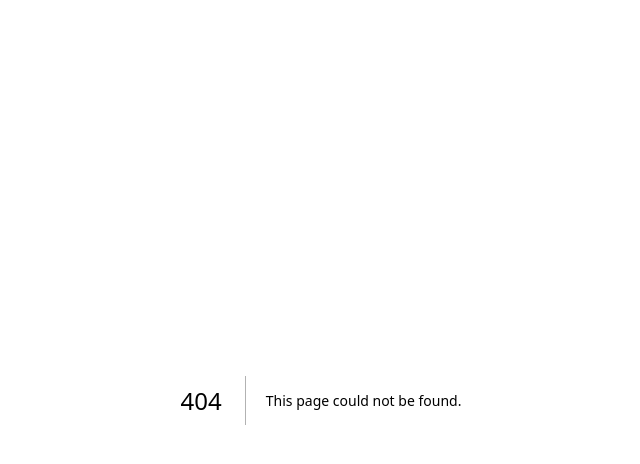
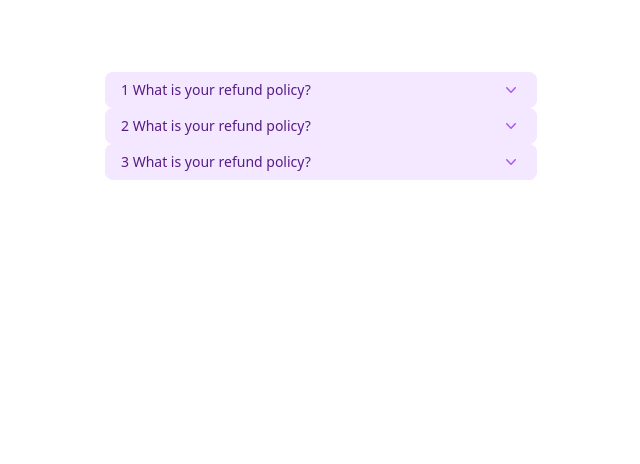
Before and after one commit to abhishekintern/abhishek, a Next.js app: page /disclosure in a window 1280 px wide. Before the commit this address had no page. Shown: the top 464 px of the page, without its empty margins (319-959 px from the left). Built offline with nearby package versions, Linux system fonts and the light colour scheme.

Commit message:
add: disclosure page added

```diff
--- /dev/null
+++ b/src/pages/disclosure.js
@@ -0,0 +1,58 @@
+import { Disclosure } from "@headlessui/react";
+import { ChevronDownIcon } from "@heroicons/react/20/solid";
+import { useState } from "react";
+
+const closures = [
+  {
+    title: "1 What is your refund policy?",
+    desc: "1 If you're unhappy with your purchase for any reason, email us within 90 days and we'll  you in full, no questions asked.",
+  },
+  {
+    title: "2 What is your refund policy?",
+    desc: "2 If you're unhappy with your purchase for any reason, email us within 90 days and we'll  you in full, no questions asked.",
+  },
+  {
+    title: "3 What is your refund policy?",
+    desc: "3 If you're unhappy with your purchase for any reason, email us within 90 days and we'll  you in full, no questions asked.",
+  },
+];
+
+export default function DiclosurePOC() {
+  const [openIndex, setOpenIndex] = useState(null);
+  return (
+    <div className="w-full px-4 pt-16">
+      <div className="mx-auto w-full max-w-md rounded-2xl bg-white p-2">
+        {closures.map((one, i) => (
+          <Disclosure key={i}>
+            {({ open }) => (
+              <>
+                <Disclosure.Button
+                  as={"div"}
+                  onClick={() =>
+                    setOpenIndex((prev) => (prev === i ? null : i))
+                  }
+                  className="flex w-full justify-between rounded-lg bg-purple-100 px-4 py-2 text-left text-sm font-medium text-purple-900 hover:bg-purple-200 focus:outline-none focus-visible:ring focus-visible:ring-purple-500 focus-visible:ring-opacity-75 cursor-pointer"
+                >
+                  <span>{one.title}</span>
+                  <ChevronDownIcon
+                    className={`${
+                      open ? "rotate-180 transform" : ""
+                    } h-5 w-5 text-purple-500`}
+                  />
+                </Disclosure.Button>
+                {openIndex === i && (
+                  <Disclosure.Panel
+                    static
+                    className="px-4 pt-4 pb-2 text-sm text-gray-500"
+                  >
+                    {one.desc}
+                  </Disclosure.Panel>
+                )}
+              </>
+            )}
+          </Disclosure>
+        ))}
+      </div>
+    </div>
+  );
+}
--- a/src/pages/typing.js
+++ b/src/pages/typing.js
@@ -1,9 +1,7 @@
 import React, { useState, useEffect } from "react";
 
-const TypingEffect = () => {
+const TypingEffect = ({ message = "" }) => {
   const [text, setText] = useState("");
-  const message =
-    "In the above example, we create a functional component called TypingEffect. We use the useState hook to keep track of the current text that is being typed. Inside the useEffect hook, we set up an interval that runs every 100 milliseconds. It appends the next character of the message to the text state and updates the index. Once the typing is finished, the interval is cleared using the clearInterval function.";
 
   useEffect(() => {
     let currentIndex = 1;
@@ -20,11 +18,7 @@ const TypingEffect = () => {
     };
   }, []);
 
-  return (
-    <div className="text-left py-8">
-      <h1 className="text-3xl text-left font-bold">{text}</h1>
-    </div>
-  );
+  return <p className="text-left py-8">{text}</p>;
 };
 
 export default TypingEffect;
```
